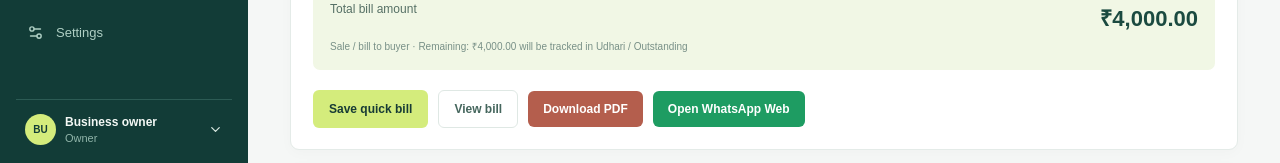
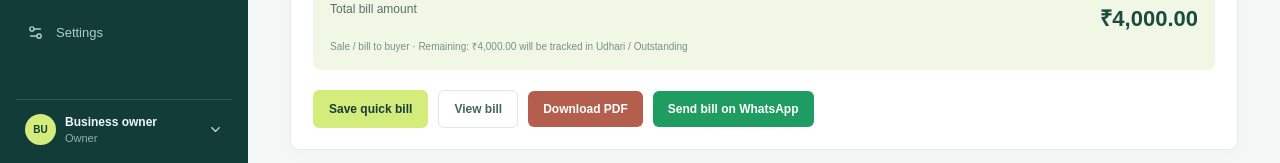
Before and after one commit to Sanika0707308/scrapflow, a Next.js app: page /quick-bill in a window 1280 px wide. Shown: the part 637-800 px from the top of the page. Built offline with nearby package versions, Linux system fonts and the light colour scheme.

Commit message:
feat: share bill pdf with buyer on whatsapp

```diff
--- a/src/app/quick-bill/page.tsx
+++ b/src/app/quick-bill/page.tsx
@@ -4,6 +4,7 @@ import { useEffect, useState } from "react";
 import { jsPDF } from "jspdf";
 import { FeaturePage } from "@/components/FeaturePage";
 import styles from "@/components/FeaturePage.module.css";
+import { readBusinessProfile } from "@/lib/business-profile";
 
 const money = new Intl.NumberFormat("en-IN", { style: "currency", currency: "INR", maximumFractionDigits: 2 });
 
@@ -24,44 +25,44 @@ export default function QuickBillPage() {
   const [billNumber] = useState(() => `SF-${String(Date.now()).slice(-6)}`);
   const total = (Number(quantity) || 0) * (Number(rate) || 0);
   const remaining = Math.max(total - (Number(paymentReceived) || 0), 0);
-  useEffect(() => { const saved = localStorage.getItem("scrapflow-business-profile"); if (saved) { const details = JSON.parse(saved) as { businessName?: string; ownerName?: string }; setBusinessName(details.businessName || "Your business name"); setOwnerName(details.ownerName || "Business owner"); } }, []);
+  useEffect(() => { const details = readBusinessProfile(); if (details) { setBusinessName(details.businessName || "Your business name"); setOwnerName(details.ownerName || "Business owner"); } }, []);
   const whatsappMessage = `Hello ${company}, your ${billType.toLowerCase()} from ${businessName} is ${quantity} ${unit} of ${scrapItem} at ${money.format(Number(rate) || 0)} per ${unit}. Total: ${money.format(total)}. Paid now: ${money.format(Number(paymentReceived) || 0)}. Remaining: ${money.format(remaining)}. Contact: ${ownerName}.`;
   const whatsappLink = `https://web.whatsapp.com/send?phone=${mobile.replace(/\D/g, "")}&text=${encodeURIComponent(whatsappMessage)}`;
-  const downloadPdf = () => {
-    if (!company || total <= 0) { setSavedMessage("Please select a company and enter a quantity and rate greater than zero."); return; }
+  const createPdf = () => {
     const pdf = new jsPDF({ unit: "mm", format: [80, 180] });
     const pdfMoney = (amount: number) => `Rs. ${amount.toLocaleString("en-IN", { minimumFractionDigits: 2, maximumFractionDigits: 2 })}`;
     const center = (text: string, y: number, size: number, color: [number, number, number] = [35, 70, 62]) => { pdf.setFontSize(size); pdf.setTextColor(...color); pdf.text(text, 40, y, { align: "center" }); };
     const line = (y: number) => { pdf.setDrawColor(195, 210, 203); pdf.line(5, y, 75, y); };
     const right = (text: string, y: number, size = 9) => { pdf.setFontSize(size); pdf.setTextColor(45, 78, 68); pdf.text(text, 75, y, { align: "right" }); };
     const left = (text: string, y: number, size = 9) => { pdf.setFontSize(size); pdf.setTextColor(45, 78, 68); pdf.text(text, 5, y); };
-    center(businessName, 13, 15, [27, 74, 64]);
-    center("SCRAP TRADING BILL", 19, 8, [90, 110, 102]);
-    center(`Prepared by ${ownerName}`, 25, 8, [90, 110, 102]);
-    line(30);
-    left(`Bill no: ${billNumber}`, 37, 8);
-    right(`Date: ${billDate}`, 37, 8);
-    left("BILL TO", 46, 7);
-    const buyerLines = pdf.splitTextToSize(company, 68) as string[];
-    pdf.setFontSize(10); pdf.setTextColor(27, 74, 64); pdf.text(buyerLines, 5, 52);
-    const buyerEnd = 52 + (buyerLines.length - 1) * 4;
-    line(buyerEnd + 6);
-    const tableY = buyerEnd + 14;
+    center(businessName, 13, 15, [27, 74, 64]); center("SCRAP TRADING BILL", 19, 8, [90, 110, 102]); center(`Prepared by ${ownerName}`, 25, 8, [90, 110, 102]); line(30);
+    left(`Bill no: ${billNumber}`, 37, 8); right(`Date: ${billDate}`, 37, 8); left("BILL TO", 46, 7);
+    const buyerLines = pdf.splitTextToSize(company, 68) as string[]; pdf.setFontSize(10); pdf.setTextColor(27, 74, 64); pdf.text(buyerLines, 5, 52);
+    const buyerEnd = 52 + (buyerLines.length - 1) * 4; line(buyerEnd + 6); const tableY = buyerEnd + 14;
     left("ITEM", tableY, 7); right("AMOUNT", tableY, 7); line(tableY + 3);
-    const itemLines = pdf.splitTextToSize(`${scrapItem} (${billType})`, 47) as string[];
-    pdf.setFontSize(9); pdf.setTextColor(45, 78, 68); pdf.text(itemLines, 5, tableY + 10);
-    const itemEnd = tableY + 10 + (itemLines.length - 1) * 4;
-    right(pdfMoney(total), itemEnd, 9);
-    left(`${quantity} ${unit} x ${pdfMoney(Number(rate) || 0)} / ${unit}`, itemEnd + 6, 8);
-    line(itemEnd + 11);
-    left("Bill total", itemEnd + 19, 9); right(pdfMoney(total), itemEnd + 19, 9);
-    left("Paid now", itemEnd + 27, 9); right(pdfMoney(Number(paymentReceived) || 0), itemEnd + 27, 9);
-    left("BALANCE / UDHARI", itemEnd + 36, 9); right(pdfMoney(remaining), itemEnd + 36, 10);
-    line(itemEnd + 42);
-    center("Thank you for your business", itemEnd + 51, 8, [90, 110, 102]);
-    center("Generated by ScrapFlow", itemEnd + 57, 7, [125, 140, 132]);
+    const itemLines = pdf.splitTextToSize(`${scrapItem} (${billType})`, 47) as string[]; pdf.setFontSize(9); pdf.setTextColor(45, 78, 68); pdf.text(itemLines, 5, tableY + 10);
+    const itemEnd = tableY + 10 + (itemLines.length - 1) * 4; right(pdfMoney(total), itemEnd, 9); left(`${quantity} ${unit} x ${pdfMoney(Number(rate) || 0)} / ${unit}`, itemEnd + 6, 8); line(itemEnd + 11);
+    left("Bill total", itemEnd + 19, 9); right(pdfMoney(total), itemEnd + 19, 9); left("Paid now", itemEnd + 27, 9); right(pdfMoney(Number(paymentReceived) || 0), itemEnd + 27, 9); left("BALANCE / UDHARI", itemEnd + 36, 9); right(pdfMoney(remaining), itemEnd + 36, 10); line(itemEnd + 42);
+    center("Thank you for your business", itemEnd + 51, 8, [90, 110, 102]); center("Generated by ScrapFlow", itemEnd + 57, 7, [125, 140, 132]);
+    return pdf;
+  };
+  const downloadPdf = () => {
+    if (!company || total <= 0) { setSavedMessage("Please select a company and enter a quantity and rate greater than zero."); return; }
+    const pdf = createPdf();
     pdf.save(`scrapflow-bill-${company.replace(/[^a-z0-9]+/gi, "-").toLowerCase()}.pdf`);
     setSavedMessage("Bill PDF downloaded successfully.");
+  };
+  const sendOnWhatsApp = async () => {
+    if (!company || total <= 0) { setSavedMessage("Please select a company and enter a quantity and rate greater than zero."); return; }
+    const pdf = createPdf();
+    const file = new File([pdf.output("blob")], `scrapflow-bill-${billNumber}.pdf`, { type: "application/pdf" });
+    const shareMessage = `${whatsappMessage} Please find the bill attached.`;
+    if (navigator.share && (!navigator.canShare || navigator.canShare({ files: [file] }))) {
+      try { await navigator.share({ title: `Bill ${billNumber}`, text: shareMessage, files: [file] }); setSavedMessage("Bill shared successfully."); return; } catch { /* User may cancel the share sheet. */ }
+    }
+    pdf.save(`scrapflow-bill-${company.replace(/[^a-z0-9]+/gi, "-").toLowerCase()}.pdf`);
+    window.open(whatsappLink, "_blank", "noopener,noreferrer");
+    setSavedMessage("PDF downloaded. WhatsApp Web opened; attach the downloaded PDF in the buyer chat.");
   };
   const saveBill = () => {
     if (!company || total <= 0) { setSavedMessage("Please select a company and enter a quantity and rate greater than zero."); return; }
@@ -84,7 +85,7 @@ export default function QuickBillPage() {
       <label>Rate per {unit}<input type="number" min="0" value={rate} onChange={(event) => setRate(event.target.value)} /></label>
       <label>Payment received now<input type="number" min="0" value={paymentReceived} onChange={(event) => setPaymentReceived(event.target.value)} /></label>
       <label>Payment status<select><option>Part payment / udhari</option><option>Fully paid</option><option>Pay later</option></select></label>
-    </div><div className={styles.billTotal}><span>Total bill amount</span><strong>{money.format(total)}</strong><small>{billType} · Remaining: {money.format(remaining)} will be tracked in Udhari / Outstanding</small></div><div className={styles.billActions}><button className={styles.saveButton} type="button" onClick={saveBill}>Save quick bill</button><button className={styles.secondaryButton} type="button" onClick={() => setShowPreview((current) => !current)}>{showPreview ? "Hide bill" : "View bill"}</button><button className={styles.pdfButton} type="button" onClick={downloadPdf}>Download PDF</button><a className={styles.whatsappButton} href={whatsappLink} target="_blank" rel="noreferrer">Open WhatsApp Web</a></div>{savedMessage && <p className={savedMessage.includes("successfully") ? styles.successMessage : styles.errorMessage}>{savedMessage}</p>}</section>
+    </div><div className={styles.billTotal}><span>Total bill amount</span><strong>{money.format(total)}</strong><small>{billType} · Remaining: {money.format(remaining)} will be tracked in Udhari / Outstanding</small></div><div className={styles.billActions}><button className={styles.saveButton} type="button" onClick={saveBill}>Save quick bill</button><button className={styles.secondaryButton} type="button" onClick={() => setShowPreview((current) => !current)}>{showPreview ? "Hide bill" : "View bill"}</button><button className={styles.pdfButton} type="button" onClick={downloadPdf}>Download PDF</button><button className={styles.whatsappButton} type="button" onClick={sendOnWhatsApp}>Send bill on WhatsApp</button></div>{savedMessage && <p className={savedMessage.includes("successfully") || savedMessage.includes("downloaded") ? styles.successMessage : styles.errorMessage}>{savedMessage}</p>}</section>
     {showPreview && <section className={styles.billPreview}><div className={styles.billPreviewHeader}><div><p className={styles.eyebrow}>BILL PREVIEW · {billNumber}</p><h2>{businessName}</h2><small>From {ownerName} · Bill to {company} · {billDate}</small></div><strong>{money.format(total)}</strong></div><div className={styles.previewLine}><span>{scrapItem} · {billType}</span><span>{quantity} {unit} × {money.format(Number(rate) || 0)}</span></div><div className={styles.previewLine}><span>Paid now</span><strong>{money.format(Number(paymentReceived) || 0)}</strong></div><div className={styles.previewLine}><span>Remaining udhari</span><strong>{money.format(remaining)}</strong></div><p className={styles.previewNote}>This bill can be downloaded as a small receipt PDF or shared with {company} on WhatsApp Web.</p></section>}
     <section className={styles.panel}><div className={styles.panelHeader}><div><h2>When to use Quick bill</h2><p>For full purchases or deliveries with more details, use Buy scrap or Sell scrap.</p></div></div><div className={styles.helpGrid}><div><strong>Sale / bill to buyer</strong><small>Reduces available stock and adds money to receive.</small></div><div><strong>Purchase / bill from supplier</strong><small>Increases available stock and adds money to pay.</small></div></div></section>
   </FeaturePage>;
--- /dev/null
+++ b/src/lib/business-profile.ts
@@ -0,0 +1,40 @@
+export type BusinessProfile = {
+  businessName: string;
+  ownerName: string;
+  mobile: string;
+  email: string;
+  address: string;
+  gst: string;
+};
+
+export const emptyBusinessProfile: BusinessProfile = {
+  businessName: "",
+  ownerName: "",
+  mobile: "",
+  email: "",
+  address: "",
+  gst: "",
+};
+
+export function readBusinessProfile(): BusinessProfile | null {
+  try {
+    const local = localStorage.getItem("scrapflow-business-profile");
+    if (local) return { ...emptyBusinessProfile, ...(JSON.parse(local) as Partial<BusinessProfile>) };
+    const cookie = document.cookie.split("; ").find((item) => item.startsWith("scrapflow-business-profile="));
+    if (cookie) return { ...emptyBusinessProfile, ...(JSON.parse(decodeURIComponent(cookie.split("=").slice(1).join("="))) as Partial<BusinessProfile>) };
+  } catch {
+    return null;
+  }
+  return null;
+}
+
+export function saveBusinessProfile(profile: BusinessProfile): boolean {
+  try {
+    const value = JSON.stringify(profile);
+    localStorage.setItem("scrapflow-business-profile", value);
+    document.cookie = `scrapflow-business-profile=${encodeURIComponent(value)}; path=/; max-age=31536000; SameSite=Lax`;
+    return true;
+  } catch {
+    return false;
+  }
+}
```
Also changed, not shown: src/components/FeaturePage.tsx (+17 -5 lines).
